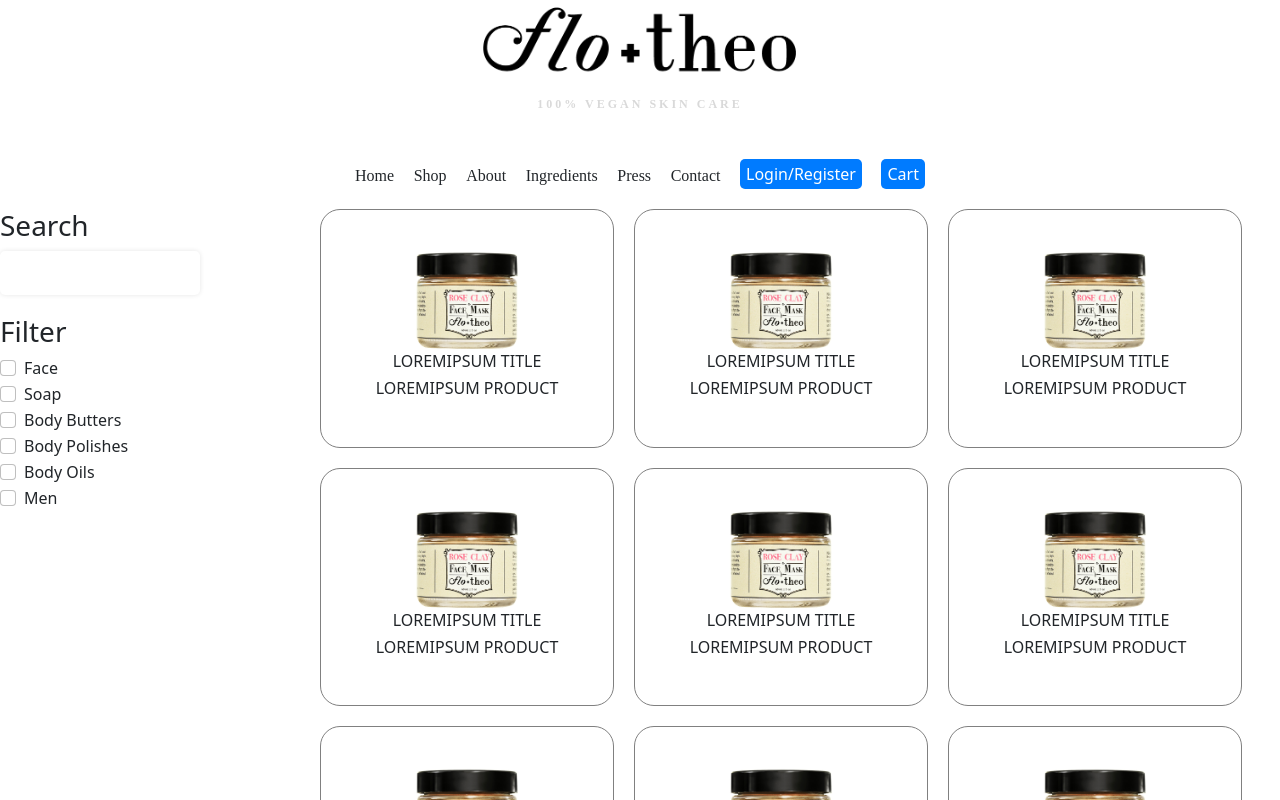
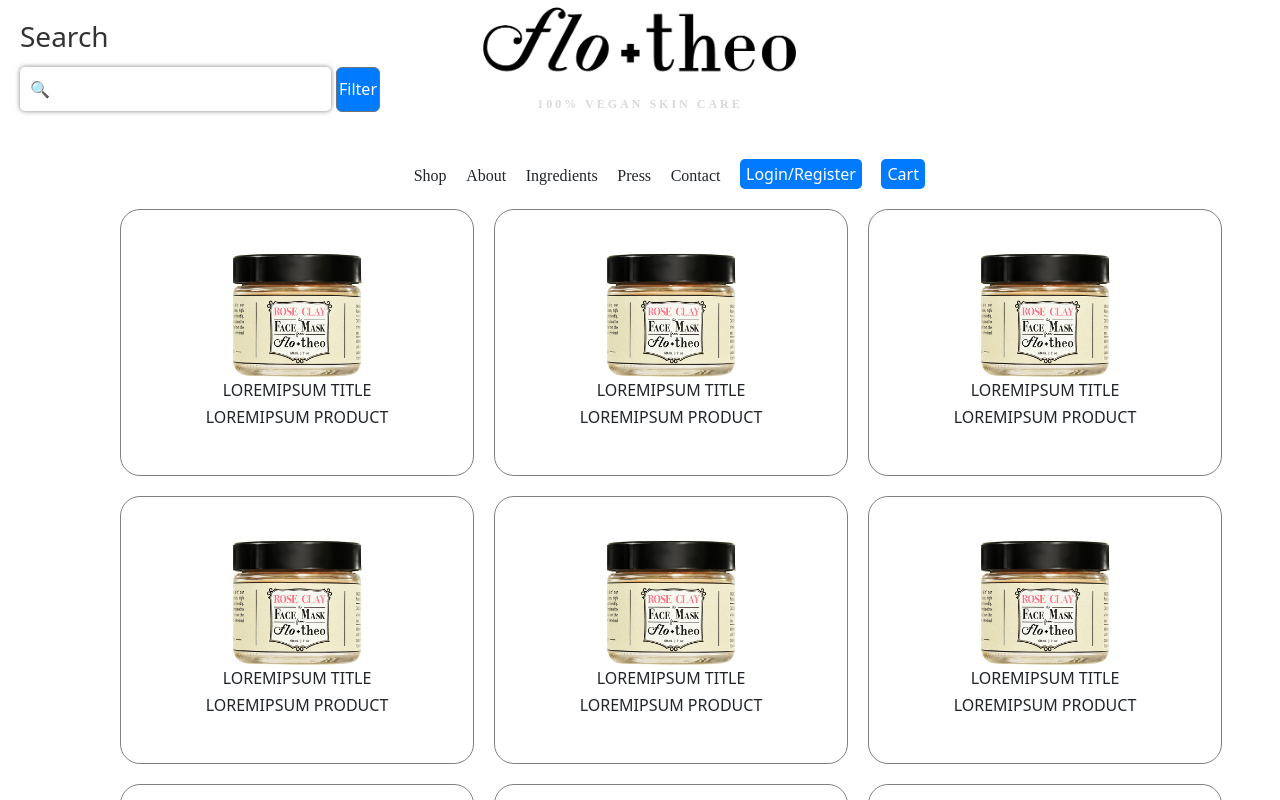
Before and after one commit to umarbek98/phase-4-flo-and-theo-site, a React (Create React App) app in the folder client/: page /shop in a window 1280 px wide. Shown: the top 800 px of the page. Built offline with nearby package versions, Linux system fonts and the light colour scheme.

Commit message:
fixed contact page and styled search bar a little

```diff
--- a/client/src/components/SearchSidebar.js
+++ b/client/src/components/SearchSidebar.js
@@ -1,34 +1,35 @@
-import { Form } from "react-bootstrap"
-import styles from "./SearchSidebar.module.css"
+import { useState } from "react";
+import { Form, Button } from "react-bootstrap";
+import styles from "./SearchSidebar.module.css";
+
 const SearchSideBar = () => {
-    return (
-        <div className={styles.searchSidebarContainer}>
-            <h3 className={styles.searchBar}>Search</h3>
-            <input id="search-bar" type="text" />
-            <h3>Filter</h3>
-            <div className={styles.checkBoxContainer}>
-                <Form.Check
-                type="checkbox"
-                label="Face"
-                size="sm" />
-                <Form.Check
-                type="checkbox"
-                label="Soap" />
-                <Form.Check
-                type="checkbox"
-                label="Body Butters" />
-                <Form.Check
-                type="checkbox"
-                label="Body Polishes" />
-                <Form.Check
-                type="checkbox"
-                label="Body Oils" />
-                <Form.Check
-                type="checkbox"
-                label="Men" />
-            </div>
+  const [showFilters, setShowFilters] = useState(false);
+
+  const handleFilterClick = () => {
+    setShowFilters(!showFilters);
+  };
+
+  return (
+    <div className={styles.searchSidebarContainer}>
+      <h3 className={styles.searchBar}>Search</h3>
+      <div className={styles.searchInputContainer}>
+        <input placeholder="🔍" id="search-bar" type="text" />
+        <Button variant="secondary" onClick={handleFilterClick} style={{ height: "45px", marginTop: '5px', padding: '2px', marginLeft: '5px', backgroundColor: '#007bff'}}>
+          Filter
+        </Button>
+      </div>
+      {showFilters && (
+        <div className={styles.checkBoxContainer}>
+          <Form.Check type="checkbox" label="Face" size="sm" />
+          <Form.Check type="checkbox" label="Soap" />
+          <Form.Check type="checkbox" label="Body Butters" />
+          <Form.Check type="checkbox" label="Body Polishes" />
+          <Form.Check type="checkbox" label="Body Oils" />
+          <Form.Check type="checkbox" label="Men" />
         </div>
-    )
-}
+      )}
+    </div>
+  );
+};
 
 export default SearchSideBar;
--- a/client/src/components/SearchSidebar.module.css
+++ b/client/src/components/SearchSidebar.module.css
@@ -1,13 +1,43 @@
-.searchSidebarContainer{
-    display:flex;
-    flex-direction: column;
-    width: 1000px;
-}
+.searchSidebarContainer {
+    position: absolute;
+    top: 0;
+    left: 0;
+    background-color: #fff;
+    padding: 20px;
+    /* box-shadow: 0 0 10px rgba(0, 0, 0, 0.1); */
+    border-radius: 5px;
+    width: 400px;
+    height: 200px;
+  }
 
-.searchBar {
-    width: 200px;
-}
+  .searchBar {
+    color: #333;
+  }
 
-.checkBoxContainer {
+  .searchSidebarContainer input[type="text"] {
+    width: 100%;
+    padding: 10px;
+    margin-top: 5px;
+    border: none;
+    border-radius: 5px;
+    box-shadow: 0 0 5px rgba(0, 0, 0, 0.5);
+  }
 
-}
+  h3 {
+    color: #333;
+    margin-top: 20px;
+  }
+
+  .checkBoxContainer {
+    display: flex;
+    flex-wrap: wrap;
+  }
+
+  Form.Check {
+    color: #333;
+    margin-bottom: 10px;
+  }
+
+  .searchInputContainer {
+    display: flex;
+  }
--- a/client/src/pages/ContactPage.js
+++ b/client/src/pages/ContactPage.js
@@ -9,15 +9,15 @@
                 <p>We can't wait to hear from you!<br/>
                     For customer service, wholesale and press enquiries,<br/> please contact <a style={{color: '#0062cc'}}>hello@floandtheo.com</a></p>
             </div>
-            <form id="contactForm" action="https://formsubmit.co/umarbek98@gmail.com" >
+            <form id="contactForm" action="https://formsubmit.co/7731e0b8bd4627ebf6771973e1ac458d" method='POST'>
                 <div className={styles.flName}>
                     <div>
-                        <label for="fname">First name:</label>
-                        <input type="text" placeholder="First Name" name="fname"/>
+                        <label for="FirstName">First name:</label>
+                        <input type="text" placeholder="First Name" name="FirstName"/>
                     </div>
                     <div>
-                        <label for="lname">Last name:</label>
-                        <input type="text" placeholder="Last Name" name="lname"/>
+                        <label for="LastName">Last name:</label>
+                        <input type="text" placeholder="Last Name" name="LastName"/>
                     </div>
                 </div>
                 <label for="email">Email:</label>
@@ -26,7 +26,7 @@
                 <input type="text" placeholder="Subject" name="subject"/>
                 <label for="comment">Message:</label><br/>
                 <textarea placeholder="Type your message here" rows="4" cols="100" name="comment" form="contactForm"></textarea>
-                <button>Send</button>
+                <button className={styles.modal_button} type='submit' >Send</button>
             </form>
         </div>
     )
--- a/client/src/pages/ContactPage.module.css
+++ b/client/src/pages/ContactPage.module.css
@@ -68,3 +68,17 @@
   .flName div input {
     width: 395px;
   }
+
+  .modal_button {
+    background-color: #007bff;
+    color: #fff;
+    border: none;
+    border-radius: 5px;
+    padding: 10px 20px;
+    cursor: pointer;
+    transition: all 0.3s ease;
+  }
+
+  .modal_button:hover {
+    background-color: #0062cc;
+  }
```
Also changed, not shown: 1 other file (tests, documents, lock files or other folders).
